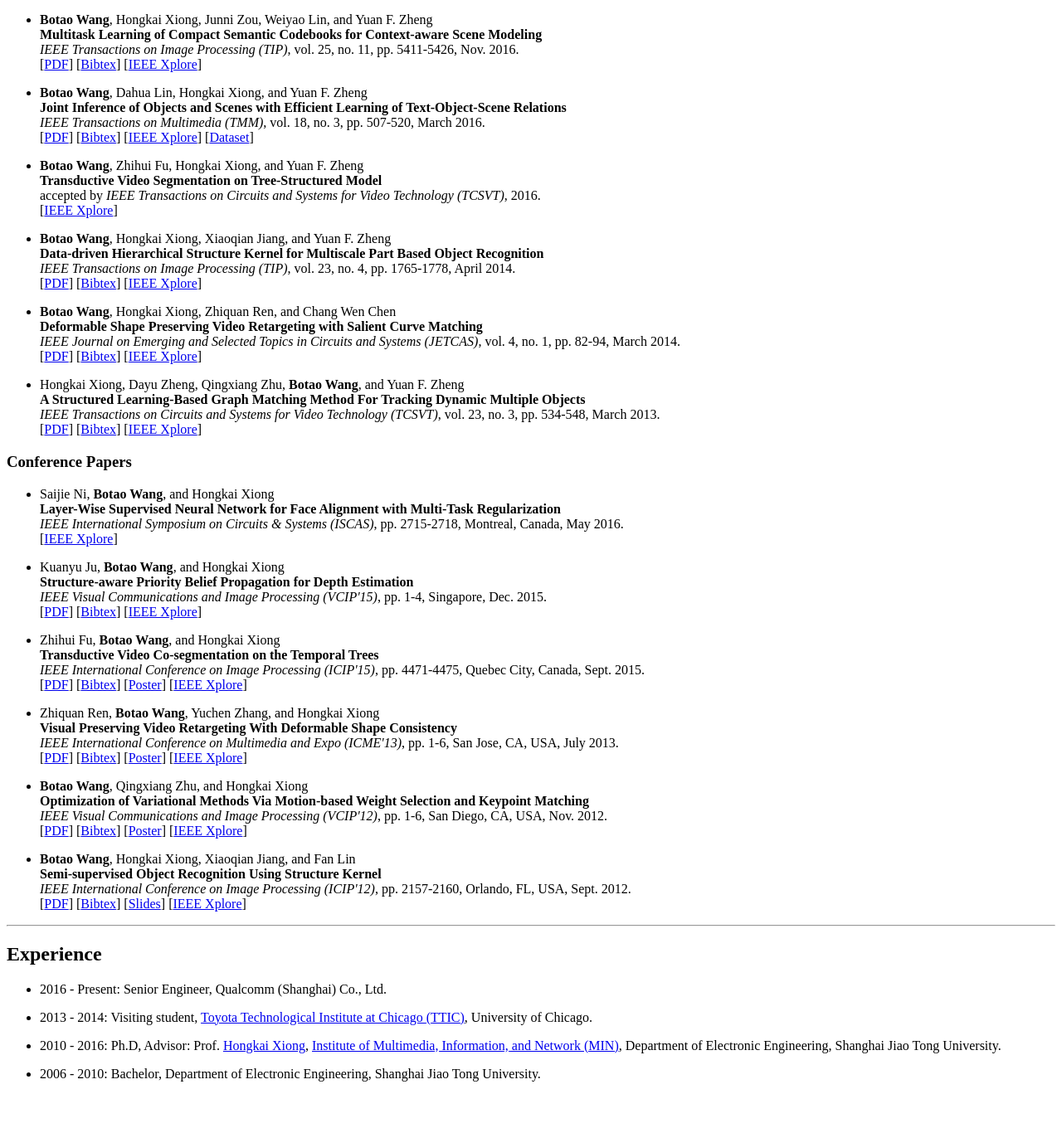
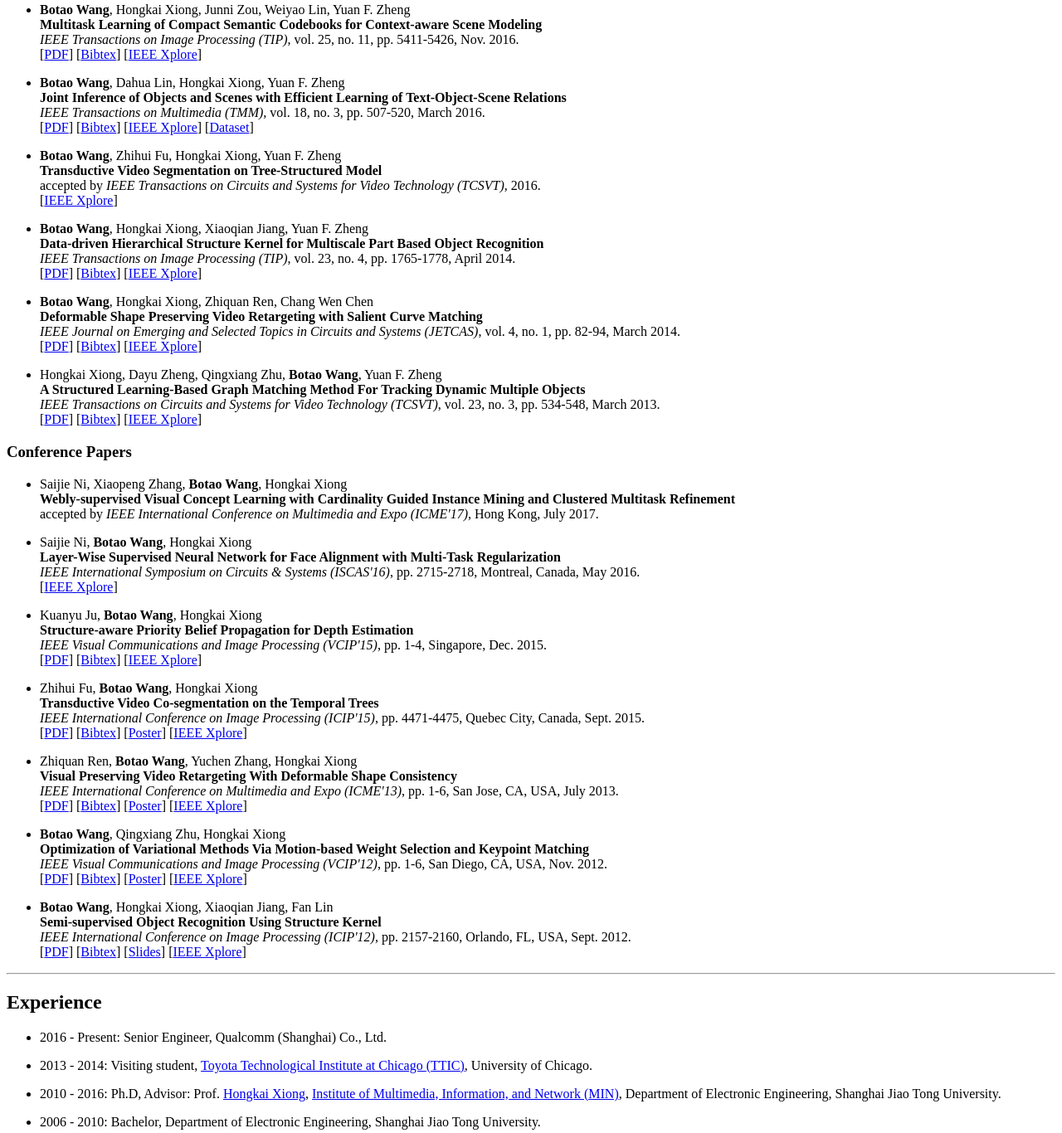
Before and after one commit to wangbotao/wangbotao.github.io, a plain HTML site: page index.html in a window 1280 px wide. Shown: the part 285-1651 px from the top of the page at 83% size. Before the commit the page ends 1605 px from the top, so only its background shows below. Drawn offline with Linux system fonts and the light colour scheme.

Commit message:
Add ICME'17

```diff
--- a/index.html
+++ b/index.html
@@ -1,142 +1,109 @@
-<!DOCTYPE html>
-<html>
-<head>
-<title>Botao Wang</title>
-<meta http-equiv="Content-Type" content="text/html; charset=utf-8" />
-<style type="text/css">
-/* This file is deliberately empty */
-</style>
-</head>
-<body>
 <h2>Botao Wang</h2>
-<p>Ph.D<br />
-Senior Engineer<br />
+
+<p>Ph.D <br />
+Senior Engineer <br />
 Qualcomm (Shanghai) Co., Ltd. <br />
-Research interests: computer vision<br />
-Email: wangbotao{at}outlook{dot}com<br />
+Research interests: computer vision <br />
+Email: wangbotao{at}outlook{dot}com <br />
 Homepage: <a href="https://wangbotao.github.io/">https://wangbotao.github.io/</a></p>
+
 <hr />
+
 <h2>Publications</h2>
+
 <h3>Journal Papers</h3>
+
 <ul>
-<li>
-<p><strong>Botao Wang</strong>, Hongkai Xiong, Junni Zou, Weiyao Lin, and Yuan F. Zheng<br />
-<strong>Multitask Learning of Compact Semantic Codebooks for Context-aware Scene Modeling</strong><br />
-<em>IEEE Transactions on Image Processing (TIP)</em>, vol. 25, no. 11, pp. 5411-5426, Nov. 2016.<br />
+<li><p><strong>Botao Wang</strong>, Hongkai Xiong, Junni Zou, Weiyao Lin, Yuan F. Zheng <br />
+<strong>Multitask Learning of Compact Semantic Codebooks for Context-aware Scene Modeling</strong> <br />
+<em>IEEE Transactions on Image Processing (TIP)</em>, vol. 25, no. 11, pp. 5411-5426, Nov. 2016. <br />
 [<a href="http://min.sjtu.edu.cn/files/papers/2016/Journal/2016-TIP-CV-WANGBOTAO/MCL_TIP16.pdf">PDF</a>]
 [<a href="http://min.sjtu.edu.cn/files/papers/2016/Journal/2016-TIP-CV-WANGBOTAO/MCL_TIP16.txt">Bibtex</a>]
-[<a href="http://ieeexplore.ieee.org/document/7563320/">IEEE Xplore</a>]</p>
-</li>
-<li>
-<p><strong>Botao Wang</strong>, Dahua Lin, Hongkai Xiong, and Yuan F. Zheng<br />
-<strong>Joint Inference of Objects and Scenes with Efficient Learning of Text-Object-Scene Relations</strong><br />
-<em>IEEE Transactions on Multimedia (TMM)</em>, vol. 18, no. 3, pp. 507-520, March 2016.<br />
+[<a href="http://ieeexplore.ieee.org/document/7563320/">IEEE Xplore</a>]</p></li>
+<li><p><strong>Botao Wang</strong>, Dahua Lin, Hongkai Xiong, Yuan F. Zheng <br />
+<strong>Joint Inference of Objects and Scenes with Efficient Learning of Text-Object-Scene Relations</strong> <br />
+<em>IEEE Transactions on Multimedia (TMM)</em>, vol. 18, no. 3, pp. 507-520, March 2016. <br />
 [<a href="http://min.sjtu.edu.cn/files/papers/2016/Journal/2016-TMM-CV-WANGBOTAO/tos_tmm16.pdf">PDF</a>]
 [<a href="http://min.sjtu.edu.cn/files/papers/2016/Journal/2016-TMM-CV-WANGBOTAO/tos_tmm16.txt">Bibtex</a>]
 [<a href="http://ieeexplore.ieee.org/document/7387771/">IEEE Xplore</a>]
-[<a href="http://ivm.sjtu.edu.cn/files/pascal-sentences.zip">Dataset</a>]</p>
-</li>
-<li>
-<p><strong>Botao Wang</strong>, Zhihui Fu, Hongkai Xiong, and Yuan F. Zheng<br />
-<strong>Transductive Video Segmentation on Tree-Structured Model</strong><br />
+[<a href="http://ivm.sjtu.edu.cn/files/pascal-sentences.zip">Dataset</a>]</p></li>
+<li><p><strong>Botao Wang</strong>, Zhihui Fu, Hongkai Xiong, Yuan F. Zheng <br />
+<strong>Transductive Video Segmentation on Tree-Structured Model</strong> <br />
 accepted by <em>IEEE Transactions on Circuits and Systems for Video Technology (TCSVT)</em>, 2016. <br />
-[<a href="http://ieeexplore.ieee.org/document/7401019/">IEEE Xplore</a>]</p>
-</li>
-<li>
-<p><strong>Botao Wang</strong>, Hongkai Xiong, Xiaoqian Jiang, and Yuan F. Zheng<br />
-<strong>Data-driven Hierarchical Structure Kernel for Multiscale Part Based Object Recognition</strong><br />
-<em>IEEE Transactions on Image Processing (TIP)</em>, vol. 23, no. 4, pp. 1765-1778, April 2014.<br />
+[<a href="http://ieeexplore.ieee.org/document/7401019/">IEEE Xplore</a>]</p></li>
+<li><p><strong>Botao Wang</strong>, Hongkai Xiong, Xiaoqian Jiang, Yuan F. Zheng <br />
+<strong>Data-driven Hierarchical Structure Kernel for Multiscale Part Based Object Recognition</strong> <br />
+<em>IEEE Transactions on Image Processing (TIP)</em>, vol. 23, no. 4, pp. 1765-1778, April 2014. <br />
 [<a href="http://min.sjtu.edu.cn/files/papers/2014/Journal/2014-TIP-CV-WANGBOTAO/sk_tip14.pdf">PDF</a>]
 [<a href="http://min.sjtu.edu.cn/files/papers/2014/Journal/2014-TIP-CV-WANGBOTAO/sk_tip14.txt">Bibtex</a>]
-[<a href="http://ieeexplore.ieee.org/document/6746174/">IEEE Xplore</a>]</p>
-</li>
-<li>
-<p><strong>Botao Wang</strong>, Hongkai Xiong, Zhiquan Ren, and Chang Wen Chen<br />
-<strong>Deformable Shape Preserving Video Retargeting with Salient Curve Matching</strong><br />
-<em>IEEE Journal on Emerging and Selected Topics in Circuits and Systems (JETCAS)</em>, vol. 4, no. 1, pp. 82-94, March 2014.<br />
+[<a href="http://ieeexplore.ieee.org/document/6746174/">IEEE Xplore</a>]</p></li>
+<li><p><strong>Botao Wang</strong>, Hongkai Xiong, Zhiquan Ren, Chang Wen Chen <br />
+<strong>Deformable Shape Preserving Video Retargeting with Salient Curve Matching</strong> <br />
+<em>IEEE Journal on Emerging and Selected Topics in Circuits and Systems (JETCAS)</em>, vol. 4, no. 1, pp. 82-94, March 2014. <br />
 [<a href="http://min.sjtu.edu.cn/files/papers/2014/Journal/2014-JETCAS-CV-WANGBOTAO/vr_jetcas14.pdf">PDF</a>]
 [<a href="http://min.sjtu.edu.cn/files/papers/2014/Journal/2014-JETCAS-CV-WANGBOTAO/vr_jetcas14.txt">Bibtex</a>]
-[<a href="http://ieeexplore.ieee.org/document/6717046/">IEEE Xplore</a>]</p>
-</li>
-<li>
-<p>Hongkai Xiong, Dayu Zheng, Qingxiang Zhu, <strong>Botao Wang</strong>, and Yuan F. Zheng<br />
-<strong>A Structured Learning-Based Graph Matching Method For Tracking Dynamic Multiple Objects</strong><br />
-<em>IEEE Transactions on Circuits and Systems for Video Technology (TCSVT)</em>, vol. 23, no. 3, pp. 534-548, March 2013.<br />
+[<a href="http://ieeexplore.ieee.org/document/6717046/">IEEE Xplore</a>]</p></li>
+<li><p>Hongkai Xiong, Dayu Zheng, Qingxiang Zhu, <strong>Botao Wang</strong>, Yuan F. Zheng <br />
+<strong>A Structured Learning-Based Graph Matching Method For Tracking Dynamic Multiple Objects</strong> <br />
+<em>IEEE Transactions on Circuits and Systems for Video Technology (TCSVT)</em>, vol. 23, no. 3, pp. 534-548, March 2013. <br />
 [<a href="http://min.sjtu.edu.cn/files/papers/2013/Journal/2013-TCSVT-CV-XIONGHONGKAI/tmo_tcsvt13.pdf">PDF</a>]
 [<a href="http://min.sjtu.edu.cn/files/papers/2013/Journal/2013-TCSVT-CV-XIONGHONGKAI/tmo_tcsvt13.txt">Bibtex</a>]
-[<a href="http://ieeexplore.ieee.org/document/6253237/">IEEE Xplore</a>]</p>
-</li>
+[<a href="http://ieeexplore.ieee.org/document/6253237/">IEEE Xplore</a>]</p></li>
 </ul>
+
 <h3>Conference Papers</h3>
+
 <ul>
-<li>
-<p>Saijie Ni, <strong>Botao Wang</strong>, and Hongkai Xiong<br />
-<strong>Layer-Wise Supervised Neural Network for Face Alignment with Multi-Task Regularization</strong><br />
-<em>IEEE International Symposium on Circuits &amp; Systems (ISCAS)</em>, pp. 2715-2718, Montreal, Canada, May 2016.<br />
-[<a href="http://ieeexplore.ieee.org/document/6253237/">IEEE Xplore</a>]</p>
-</li>
-<li>
-<p>Kuanyu Ju, <strong>Botao Wang</strong>, and Hongkai Xiong<br />
-<strong>Structure-aware Priority Belief Propagation for Depth Estimation</strong><br />
-<em>IEEE Visual Communications and Image Processing (VCIP'15)</em>, pp. 1-4, Singapore, Dec. 2015.<br />
+<li><p>Saijie Ni, Xiaopeng Zhang, <strong>Botao Wang</strong>, Hongkai Xiong <br />
+<strong>Webly-supervised Visual Concept Learning with Cardinality Guided Instance Mining and Clustered Multitask Refinement</strong> <br />
+accepted by <em>IEEE International Conference on Multimedia and Expo (ICME'17)</em>, Hong Kong, July 2017.  </p></li>
+<li><p>Saijie Ni, <strong>Botao Wang</strong>, Hongkai Xiong <br />
+<strong>Layer-Wise Supervised Neural Network for Face Alignment with Multi-Task Regularization</strong> <br />
+<em>IEEE International Symposium on Circuits &amp; Systems (ISCAS'16)</em>, pp. 2715-2718, Montreal, Canada, May 2016. <br />
+[<a href="http://ieeexplore.ieee.org/document/6253237/">IEEE Xplore</a>]</p></li>
+<li><p>Kuanyu Ju, <strong>Botao Wang</strong>, Hongkai Xiong <br />
+<strong>Structure-aware Priority Belief Propagation for Depth Estimation</strong> <br />
+<em>IEEE Visual Communications and Image Processing (VCIP'15)</em>, pp. 1-4, Singapore, Dec. 2015. <br />
 [<a href="http://min.sjtu.edu.cn/files/papers/2015/Conference/2015-VCIP-CV-JUKUANYU/07457889.pdf">PDF</a>]
 [<a href="http://min.sjtu.edu.cn/files/papers/2015/Conference/2015-VCIP-CV-JUKUANYU/bib.txt">Bibtex</a>]
-[<a href="http://ieeexplore.ieee.org/document/7457889/">IEEE Xplore</a>]</p>
-</li>
-<li>
-<p>Zhihui Fu, <strong>Botao Wang</strong>, and Hongkai Xiong<br />
-<strong>Transductive Video Co-segmentation on the Temporal Trees</strong><br />
-<em>IEEE International Conference on Image Processing (ICIP'15)</em>, pp. 4471-4475, Quebec City, Canada, Sept. 2015.<br />
+[<a href="http://ieeexplore.ieee.org/document/7457889/">IEEE Xplore</a>]</p></li>
+<li><p>Zhihui Fu, <strong>Botao Wang</strong>, Hongkai Xiong <br />
+<strong>Transductive Video Co-segmentation on the Temporal Trees</strong> <br />
+<em>IEEE International Conference on Image Processing (ICIP'15)</em>, pp. 4471-4475, Quebec City, Canada, Sept. 2015. <br />
 [<a href="http://min.sjtu.edu.cn/files/papers/2015/Conference/2015-ICIP-CV-FUZHIHUI/tvs_icip15.pdf">PDF</a>]
 [<a href="http://min.sjtu.edu.cn/files/papers/2015/Conference/2015-ICIP-CV-FUZHIHUI/tvs_icip15.txt">Bibtex</a>]
 [<a href="http://min.sjtu.edu.cn/files/papers/2015/Conference/2015-ICIP-CV-FUZHIHUI/tvs_icip15_poster.pdf">Poster</a>]
-[<a href="http://ieeexplore.ieee.org/document/7351652/">IEEE Xplore</a>]</p>
-</li>
-<li>
-<p>Zhiquan Ren, <strong>Botao Wang</strong>, Yuchen Zhang, and Hongkai Xiong<br />
-<strong>Visual Preserving Video Retargeting With Deformable Shape Consistency</strong><br />
-<em>IEEE International Conference on Multimedia and Expo (ICME'13)</em>, pp. 1-6, San Jose, CA, USA, July 2013.<br />
+[<a href="http://ieeexplore.ieee.org/document/7351652/">IEEE Xplore</a>]</p></li>
+<li><p>Zhiquan Ren, <strong>Botao Wang</strong>, Yuchen Zhang, Hongkai Xiong <br />
+<strong>Visual Preserving Video Retargeting With Deformable Shape Consistency</strong> <br />
+<em>IEEE International Conference on Multimedia and Expo (ICME'13)</em>, pp. 1-6, San Jose, CA, USA, July 2013. <br />
 [<a href="http://min.sjtu.edu.cn/files/papers/2013/Conference/2013-ICME-CV-RENZHIQUAN/rzq_icme13.pdf">PDF</a>]
 [<a href="http://min.sjtu.edu.cn/files/papers/2013/Conference/2013-ICME-CV-RENZHIQUAN/rzq_icme13.txt">Bibtex</a>]
 [<a href="http://min.sjtu.edu.cn/files/papers/2013/Conference/2013-ICME-CV-RENZHIQUAN/vr_icme13_poster.pdf">Poster</a>]
-[<a href="http://ieeexplore.ieee.org/document/6607511/">IEEE Xplore</a>]</p>
-</li>
-<li>
-<p><strong>Botao Wang</strong>, Qingxiang Zhu, and Hongkai Xiong<br />
-<strong>Optimization of Variational Methods Via Motion-based Weight Selection and Keypoint Matching</strong><br />
-<em>IEEE Visual Communications and Image Processing (VCIP'12)</em>, pp. 1-6, San Diego, CA, USA, Nov. 2012.<br />
+[<a href="http://ieeexplore.ieee.org/document/6607511/">IEEE Xplore</a>]</p></li>
+<li><p><strong>Botao Wang</strong>, Qingxiang Zhu, Hongkai Xiong <br />
+<strong>Optimization of Variational Methods Via Motion-based Weight Selection and Keypoint Matching</strong> <br />
+<em>IEEE Visual Communications and Image Processing (VCIP'12)</em>, pp. 1-6, San Diego, CA, USA, Nov. 2012. <br />
 [<a href="http://min.sjtu.edu.cn/files/papers/2012/Conference/2012-VCIP-CV-WANGBOTAO/of_vcip12.pdf">PDF</a>]
 [<a href="http://min.sjtu.edu.cn/files/papers/2012/Conference/2012-VCIP-CV-WANGBOTAO/of_vcip12.txt">Bibtex</a>]
 [<a href="http://min.sjtu.edu.cn/files/papers/2012/Conference/2012-VCIP-CV-WANGBOTAO/of_vcip12_poster.pdf">Poster</a>]
-[<a href="http://ieeexplore.ieee.org/document/6410761/">IEEE Xplore</a>]</p>
-</li>
-<li>
-<p><strong>Botao Wang</strong>, Hongkai Xiong, Xiaoqian Jiang, and Fan Lin<br />
-<strong>Semi-supervised Object Recognition Using Structure Kernel</strong><br />
-<em>IEEE International Conference on Image Processing (ICIP'12)</em>, pp. 2157-2160, Orlando, FL, USA, Sept. 2012.<br />
+[<a href="http://ieeexplore.ieee.org/document/6410761/">IEEE Xplore</a>]</p></li>
+<li><p><strong>Botao Wang</strong>, Hongkai Xiong, Xiaoqian Jiang, Fan Lin <br />
+<strong>Semi-supervised Object Recognition Using Structure Kernel</strong> <br />
+<em>IEEE International Conference on Image Processing (ICIP'12)</em>, pp. 2157-2160, Orlando, FL, USA, Sept. 2012. <br />
 [<a href="http://min.sjtu.edu.cn/files/papers/2012/Conference/2012-ICIP-CV-WANGBOTAO/sk_icip12.pdf">PDF</a>]
 [<a href="http://min.sjtu.edu.cn/files/papers/2012/Conference/2012-VCIP-SP-DAIWENRUI-02/bib.txt">Bibtex</a>]
 [<a href="http://min.sjtu.edu.cn/files/papers/2012/Conference/2012-ICIP-CV-WANGBOTAO/sk_icip12_oral.pdf">Slides</a>]
-[<a href="http://ieeexplore.ieee.org/document/6467320/">IEEE Xplore</a>]</p>
-</li>
-</ul>
-<hr />
-<h2>Experience</h2>
-<ul>
-<li>
-<p>2016 - Present: Senior Engineer, Qualcomm (Shanghai) Co., Ltd.</p>
-</li>
-<li>
-<p>2013 - 2014: Visiting student, <a href="http://www.ttic.edu">Toyota Technological Institute at Chicago (TTIC)</a>, University of Chicago.</p>
-</li>
-<li>
-<p>2010 - 2016:  Ph.D, Advisor: Prof. <a href="http://min.sjtu.edu.cn/xhk.htm">Hongkai Xiong</a>, <a href="http://min.sjtu.edu.cn">Institute of Multimedia, Information, and Network (MIN)</a>, Department of Electronic Engineering, Shanghai Jiao Tong University.</p>
-</li>
-<li>
-<p>2006 - 2010: Bachelor, Department of Electronic Engineering, Shanghai Jiao Tong University.</p>
-</li>
+[<a href="http://ieeexplore.ieee.org/document/6467320/">IEEE Xplore</a>]</p></li>
 </ul>
 
-</body>
-</html>
-<!-- This document was created with MarkdownPad, the Markdown editor for Windows (http://markdownpad.com) -->
+<hr />
+
+<h2>Experience</h2>
+
+<ul>
+<li><p>2016 - Present: Senior Engineer, Qualcomm (Shanghai) Co., Ltd.</p></li>
+<li><p>2013 - 2014: Visiting student, <a href="http://www.ttic.edu">Toyota Technological Institute at Chicago (TTIC)</a>, University of Chicago.</p></li>
+<li><p>2010 - 2016:  Ph.D, Advisor: Prof. <a href="http://min.sjtu.edu.cn/xhk.htm">Hongkai Xiong</a>, <a href="http://min.sjtu.edu.cn">Institute of Multimedia, Information, and Network (MIN)</a>, Department of Electronic Engineering, Shanghai Jiao Tong University.</p></li>
+<li><p>2006 - 2010: Bachelor, Department of Electronic Engineering, Shanghai Jiao Tong University.</p></li>
+</ul>
```
Also changed, not shown: 2 other files.
